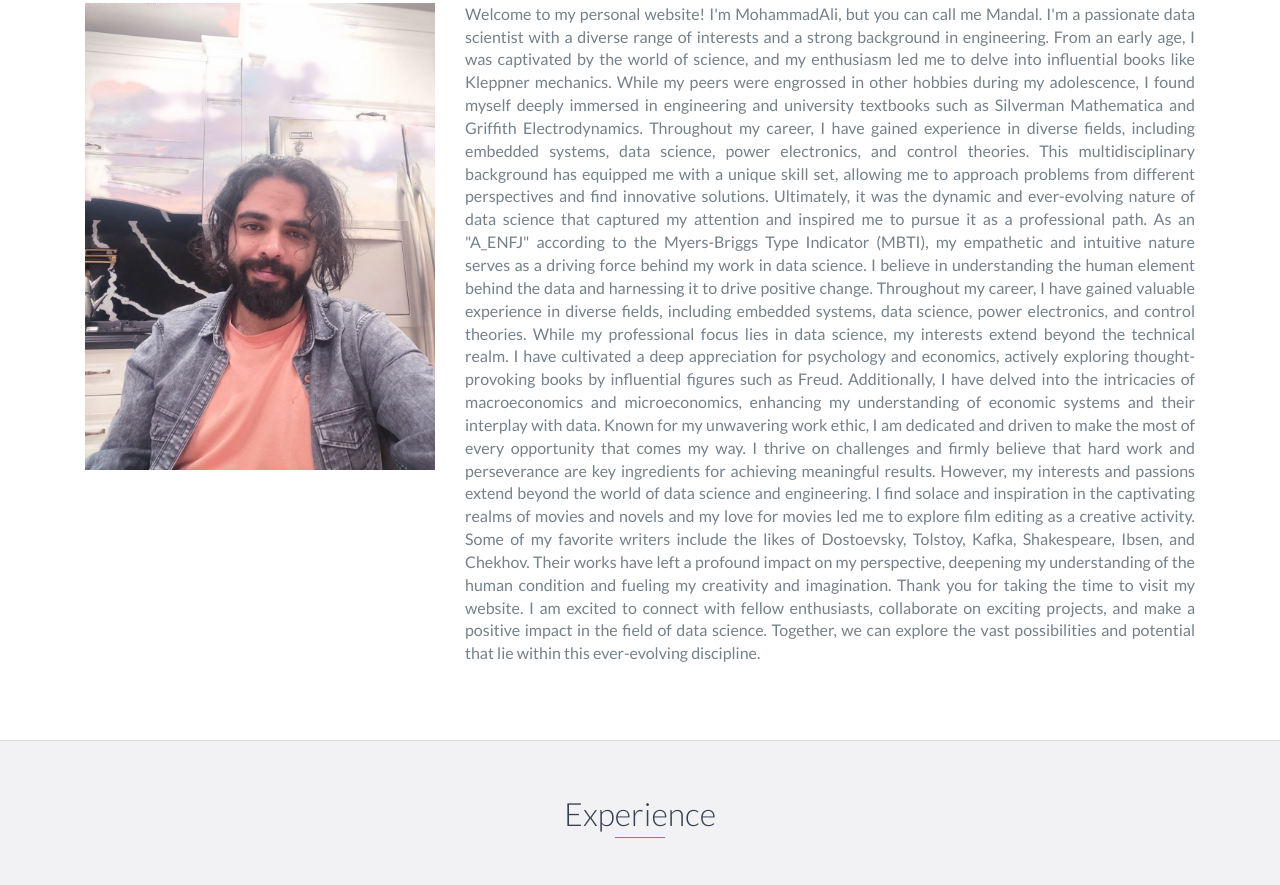
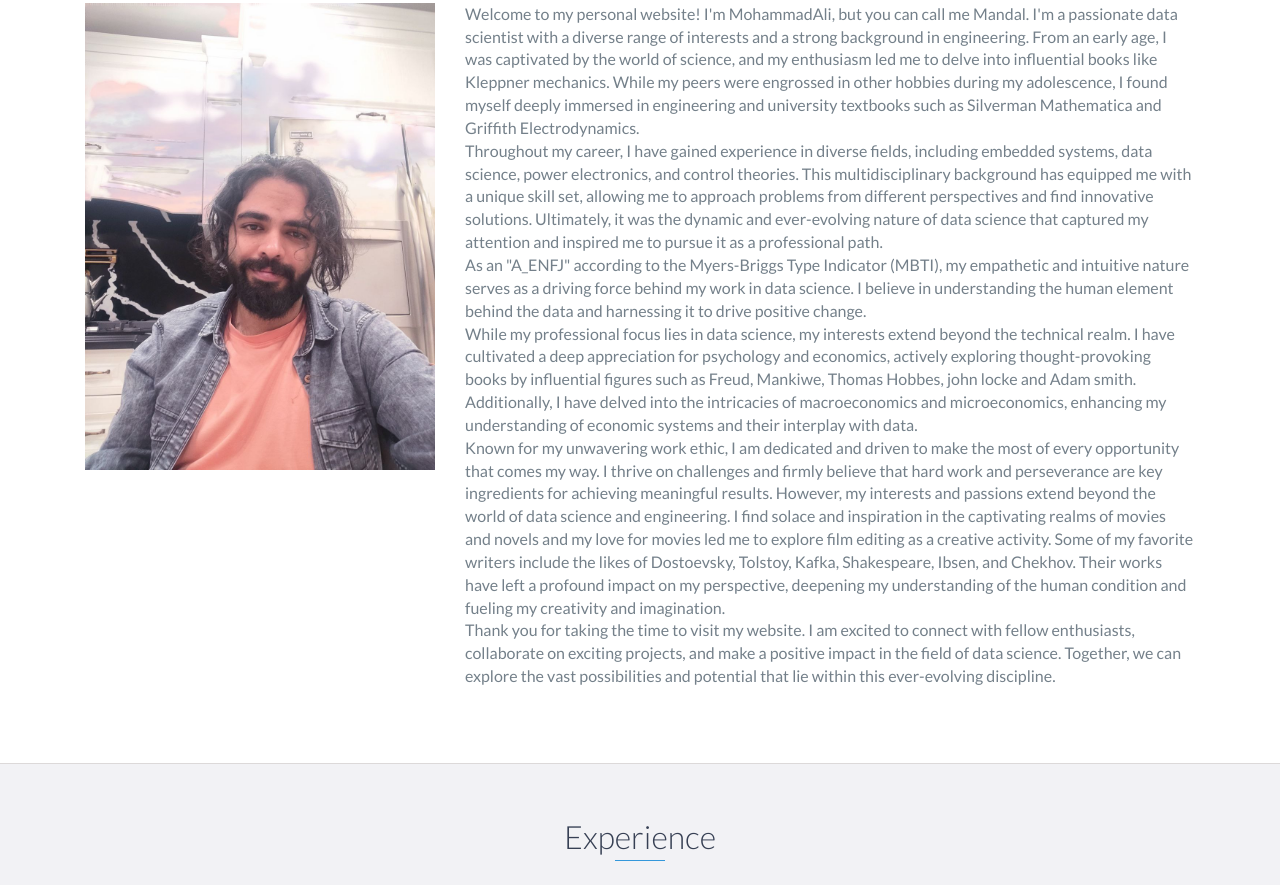
Before and after one commit to mohammadaliamiri1379/my-webpage, a website: page index.html in a window 1280 px wide. Shown: the part 948-1833 px from the top of the page. Drawn offline with nearby package versions, Linux system fonts and the light colour scheme.

Commit message:
Brief description of changes

```diff
--- a/index.html
+++ b/index.html
@@ -71,17 +71,17 @@
                     </div>
                     <div class="col-md-8">
                         <p style="text-align: justify;">
-                        Welcome to my personal website! I'm MohammadAli, but you can call me Mandal. I'm a passionate data scientist with a diverse range of interests and a strong background in engineering. From an early age, I was captivated by the world of science, and my enthusiasm led me to delve into influential books like Kleppner mechanics. While my peers were engrossed in other hobbies during my adolescence, I found myself deeply immersed in engineering and university textbooks such as Silverman Mathematica and Griffith Electrodynamics.
+                            <p>Welcome to my personal website! I'm MohammadAli, but you can call me Mandal. I'm a passionate data scientist with a diverse range of interests and a strong background in engineering. From an early age, I was captivated by the world of science, and my enthusiasm led me to delve into influential books like Kleppner mechanics. While my peers were engrossed in other hobbies during my adolescence, I found myself deeply immersed in engineering and university textbooks such as Silverman Mathematica and Griffith Electrodynamics.
 
-Throughout my career, I have gained experience in diverse fields, including embedded systems, data science, power electronics, and control theories. This multidisciplinary background has equipped me with a unique skill set, allowing me to approach problems from different perspectives and find innovative solutions. Ultimately, it was the dynamic and ever-evolving nature of data science that captured my attention and inspired me to pursue it as a professional path.
+                                <p>Throughout my career, I have gained experience in diverse fields, including embedded systems, data science, power electronics, and control theories. This multidisciplinary background has equipped me with a unique skill set, allowing me to approach problems from different perspectives and find innovative solutions. Ultimately, it was the dynamic and ever-evolving nature of data science that captured my attention and inspired me to pursue it as a professional path.
 
-As an "A_ENFJ" according to the Myers-Briggs Type Indicator (MBTI), my empathetic and intuitive nature serves as a driving force behind my work in data science. I believe in understanding the human element behind the data and harnessing it to drive positive change. Throughout my career, I have gained valuable experience in diverse fields, including embedded systems, data science, power electronics, and control theories.
+                                    <p>As an "A_ENFJ" according to the Myers-Briggs Type Indicator (MBTI), my empathetic and intuitive nature serves as a driving force behind my work in data science. I believe in understanding the human element behind the data and harnessing it to drive positive change.
 
-While my professional focus lies in data science, my interests extend beyond the technical realm. I have cultivated a deep appreciation for psychology and economics, actively exploring thought-provoking books by influential figures such as Freud. Additionally, I have delved into the intricacies of macroeconomics and microeconomics, enhancing my understanding of economic systems and their interplay with data.
+                                        <p>While my professional focus lies in data science, my interests extend beyond the technical realm. I have cultivated a deep appreciation for psychology and economics, actively exploring thought-provoking books by influential figures such as Freud, Mankiwe, Thomas Hobbes, john locke and Adam smith. Additionally, I have delved into the intricacies of macroeconomics and microeconomics, enhancing my understanding of economic systems and their interplay with data.
 
-Known for my unwavering work ethic, I am dedicated and driven to make the most of every opportunity that comes my way. I thrive on challenges and firmly believe that hard work and perseverance are key ingredients for achieving meaningful results. However, my interests and passions extend beyond the world of data science and engineering. I find solace and inspiration in the captivating realms of movies and novels and my love for movies led me to explore film editing as a creative activity. Some of my favorite writers include the likes of Dostoevsky, Tolstoy, Kafka, Shakespeare, Ibsen, and Chekhov. Their works have left a profound impact on my perspective, deepening my understanding of the human condition and fueling my creativity and imagination.
+                                            <p>Known for my unwavering work ethic, I am dedicated and driven to make the most of every opportunity that comes my way. I thrive on challenges and firmly believe that hard work and perseverance are key ingredients for achieving meaningful results. However, my interests and passions extend beyond the world of data science and engineering. I find solace and inspiration in the captivating realms of movies and novels and my love for movies led me to explore film editing as a creative activity. Some of my favorite writers include the likes of Dostoevsky, Tolstoy, Kafka, Shakespeare, Ibsen, and Chekhov. Their works have left a profound impact on my perspective, deepening my understanding of the human condition and fueling my creativity and imagination.
 
-Thank you for taking the time to visit my website. I am excited to connect with fellow enthusiasts, collaborate on exciting projects, and make a positive impact in the field of data science. Together, we can explore the vast possibilities and potential that lie within this ever-evolving discipline.
+                                                <p>Thank you for taking the time to visit my website. I am excited to connect with fellow enthusiasts, collaborate on exciting projects, and make a positive impact in the field of data science. Together, we can explore the vast possibilities and potential that lie within this ever-evolving discipline.
                     </p>
 
                     </div>
```
